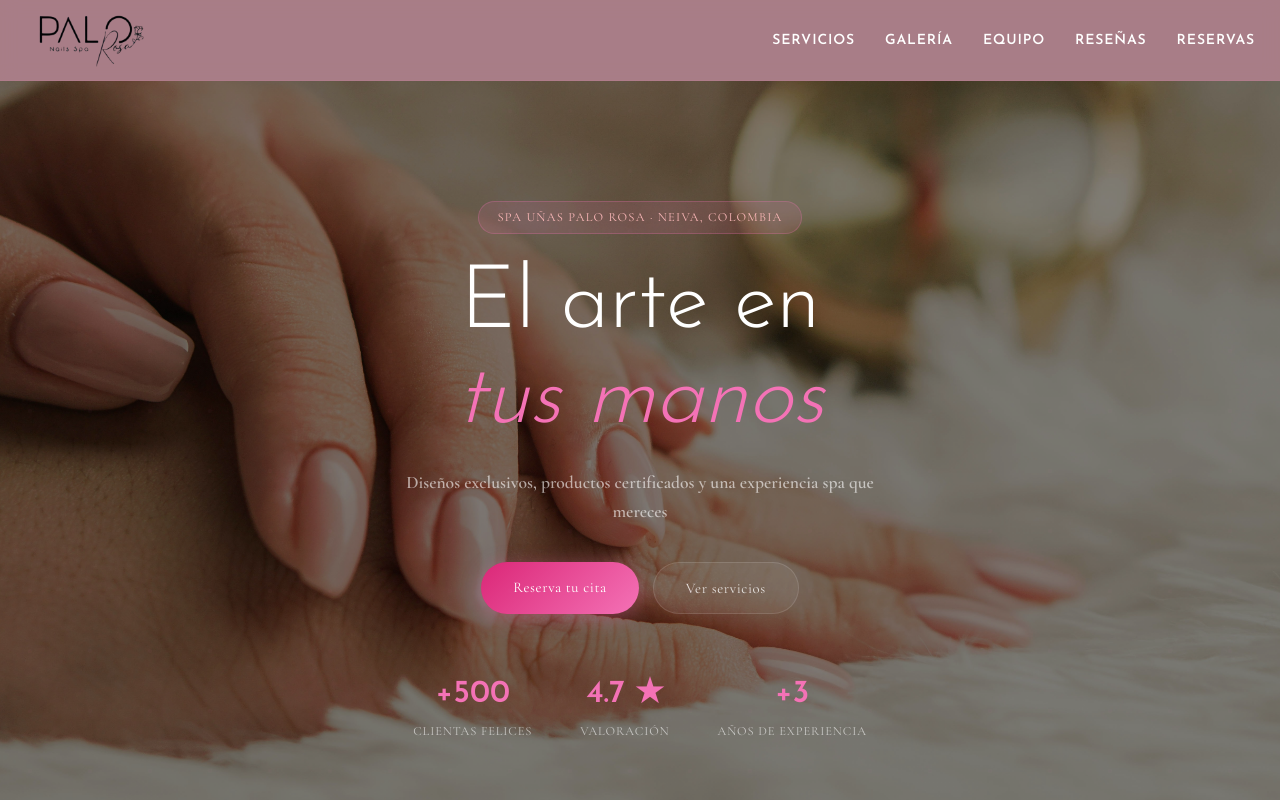
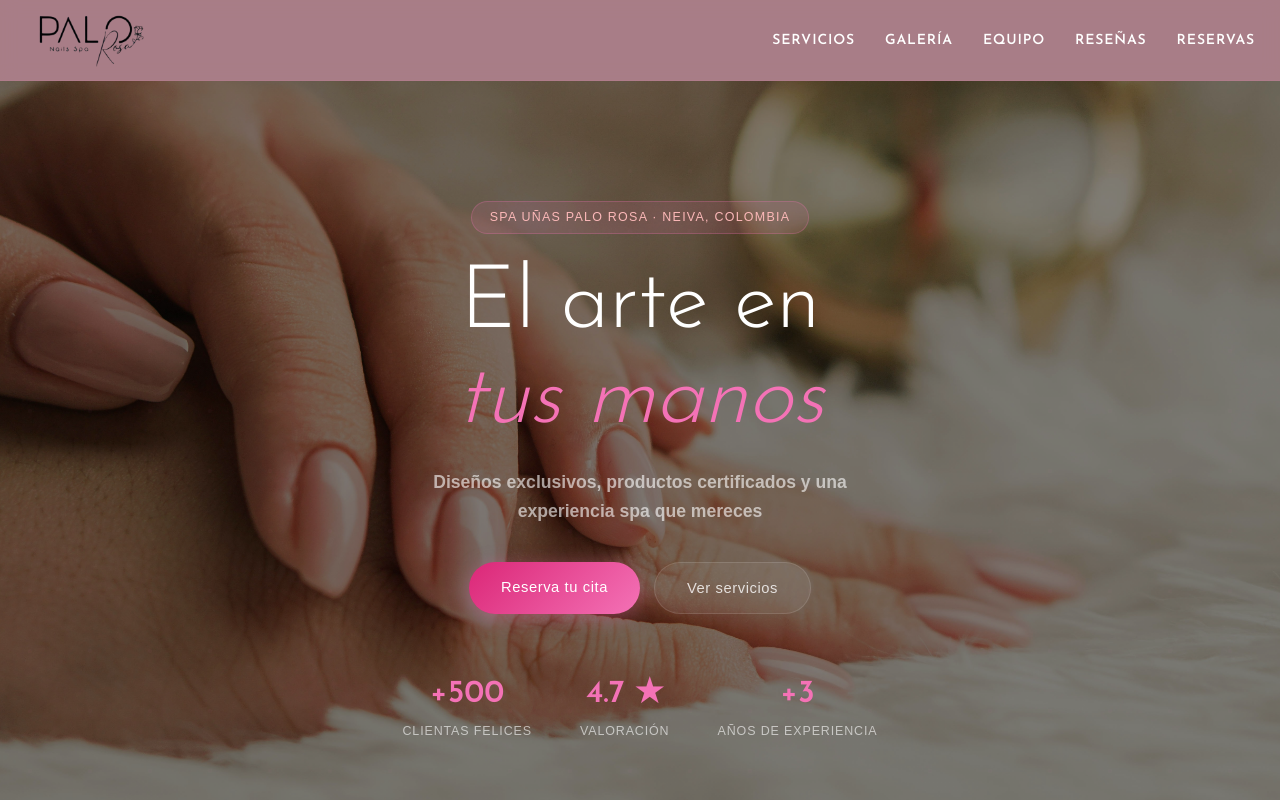
Before and after one commit to 10CarlosAnacona01/Lenguajes_Web, a React (Vite) app: page / in a window 1280 px wide. Shown: the top 800 px of the page. Built offline with nearby package versions, Linux system fonts and the light colour scheme.

Commit message:
cambio letra y tamaño del logo footer

```diff
--- a/src/css/variables.css
+++ b/src/css/variables.css
@@ -21,10 +21,13 @@
 
   /*
   --font-display: "Cormorant Garamond", Georgia, serif;
+*/
+
+--font-display: "Josefin Sans", sans-serif;
   --font-body: "DM Sans", sans-serif;
-*/
---font-display: "Josefin Sans", sans-serif;
---font-body: "Cormorant Garamond", Georgia, serif;
+
+
+
   /* Radios */
   --radius-sm: 8px;
   --radius-md: 16px;
```
Also changed, not shown: src/img/Logo-removebg-preview-white.png.
